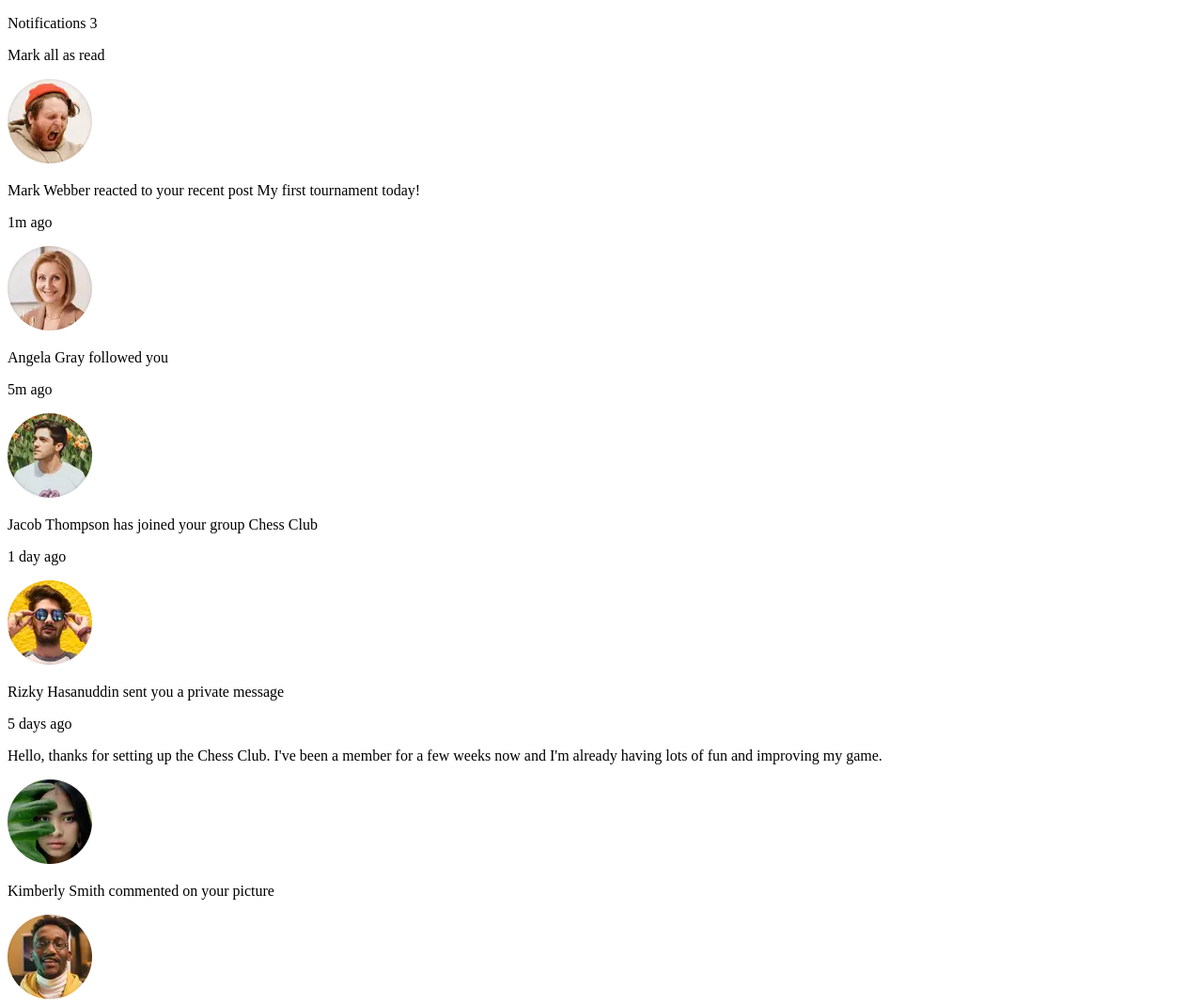
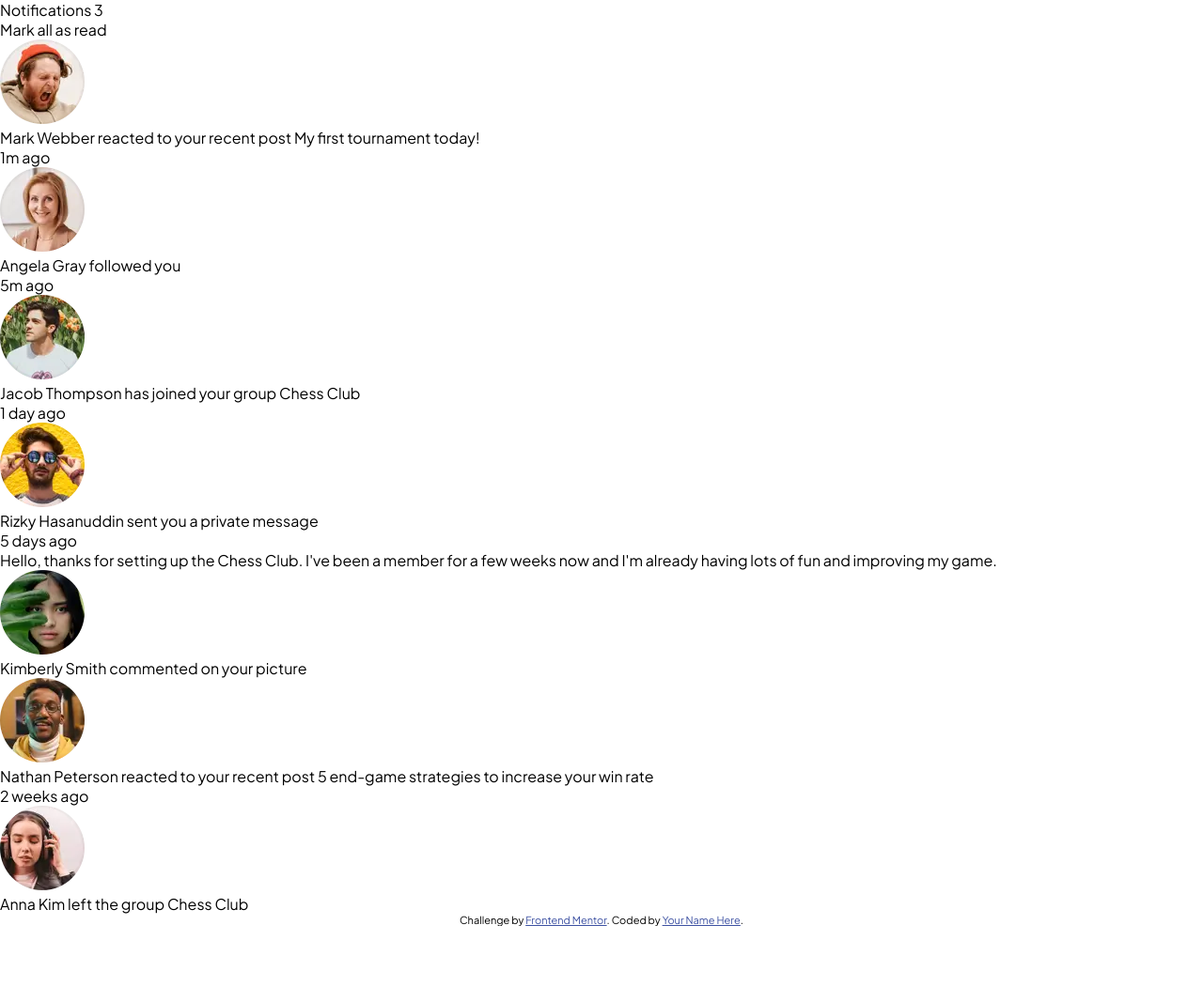
Before and after one commit to AbdelrahmanHassanAlii/notifications-page-main-front-end-mentor-, a plain HTML site: page index.html in a window 1280 px wide. Shown: the top 1067 px of the page at 94% size. After the commit the page ends 986 px from the top, so only its background shows below. Drawn offline with Linux system fonts and the light colour scheme.

Commit message:
use font family

```diff
--- a/index.css
+++ b/index.css
@@ -1,3 +1,13 @@
+*{
+    margin: 0;
+    padding: 0;
+}
+
+body {
+  font-family: 'Plus Jakarta Sans', sans-serif;
+}
+
+
 .attribution {
   font-size: 11px;
   text-align: center;
```
